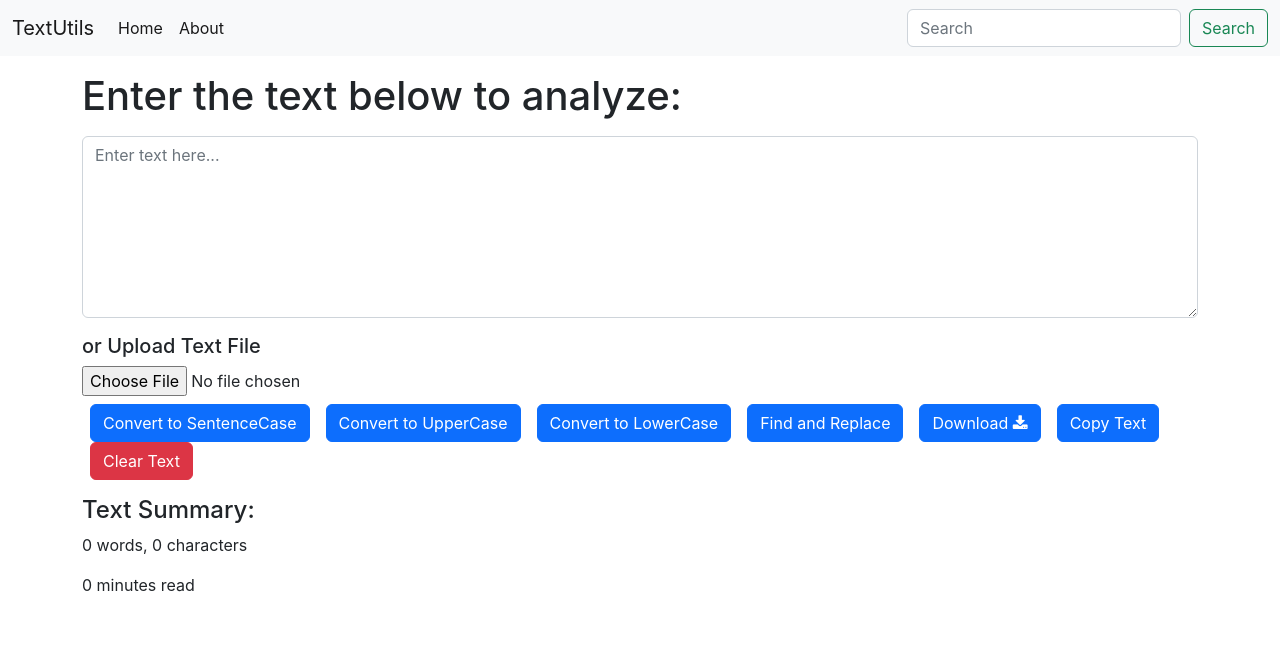
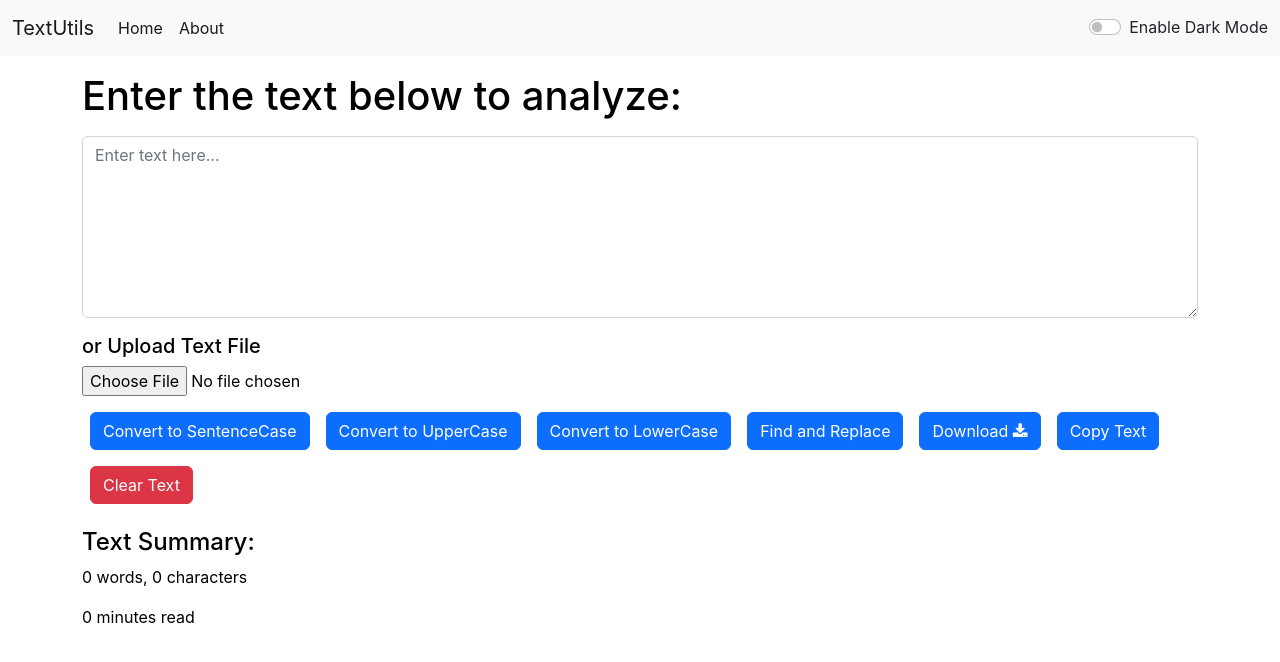
Before and after one commit to sanmeet26/TextUtils, a React (Create React App) app: page / in a window 1280 px wide. Shown: the top 662 px of the page. Built offline with nearby package versions, Linux system fonts and the light colour scheme.

Commit message:
Dark theme improved

```diff
--- a/src/App.js
+++ b/src/App.js
@@ -2,14 +2,27 @@ import './App.css';
 import Navbar from './Components/Navbar';
 import TextBox from './Components/TextBox';
 // import About from './Components/About';
+import React, {useState} from 'react';
 
 function App() {
+  const [mode, setMode] = useState('light');
+  const toggleMode = () => {
+    if(mode === 'dark') {
+      setMode('light');
+      document.body.style.backgroundColor = 'white';
+    }
+    else {
+      setMode('dark');
+      document.body.style.backgroundColor = '#161616';
+    }
+  }
+
   return (
     <>
-    <Navbar title="TextUtils" nav1="Home" nav2="About" />
+    <Navbar title="TextUtils" nav1="Home" nav2="About" mode={mode} toggleMode={toggleMode} />
     {/* <Navbar title="TextUtils" /> */}
     {/* <Navbar /> */}
-    <TextBox heading="Enter the text below to analyze:"/>
+    <TextBox heading="Enter the text below to analyze:" mode={mode} />
     {/* <About /> */}
     </>
   );
--- a/src/Components/Navbar.js
+++ b/src/Components/Navbar.js
@@ -3,7 +3,7 @@ import PropTypes from 'prop-types'
 
 export default function Navbar(props) {
   return (
-    <nav className="navbar navbar-expand-lg bg-light">
+    <nav className={`navbar navbar-expand-lg navbar-${props.mode} bg-${props.mode}`}>
       <div className="container-fluid">
         <a className="navbar-brand" href="/">{props.title}</a>
         <button className="navbar-toggler" type="button" data-bs-toggle="collapse" data-bs-target="#navbarSupportedContent" aria-controls="navbarSupportedContent" aria-expanded="false" aria-label="Toggle navigation">
@@ -29,10 +29,17 @@ export default function Navbar(props) {
               </ul>
             </li> */}
           </ul>
-          <form className="d-flex" role="search">
+
+          {/* <form className="d-flex" role="search">
             <input className="form-control me-2" type="search" placeholder="Search" aria-label="Search" />
             <button className="btn btn-outline-success" type="submit">Search</button>
-          </form>
+          </form> */}
+
+          <div className={`form-check form-switch text-${props.mode==='light'?'dark':'light'}`}>
+            <input className="form-check-input" type="checkbox" role="switch" id="flexSwitchCheckDefault" onClick={props.toggleMode}/>
+            <label className="form-check-label" htmlFor="flexSwitchCheckDefault">{props.mode==='light'?"Enable Dark Mode":"Enable Light Mode"}</label>
+          </div>
+
         </div>
       </div>
     </nav>
--- a/src/Components/TextBox.js
+++ b/src/Components/TextBox.js
@@ -109,7 +109,7 @@ export default function TextBox(props) {
 
     return (
         <>
-        <div className="container my-3">
+        <div className="container my-3" style={{color:props.mode==='dark'?'white':'black'}}>
             <h1>{props.heading}</h1>
             <div className="my-3">
                 <textarea className="form-control" id="text-box" rows="7" value={text} onChange={onChangeClick} placeholder="Enter text here..."></textarea>
@@ -118,15 +118,15 @@ export default function TextBox(props) {
                 <h5>or Upload Text File</h5>
                 <input type="file" onChange={showFile} />
             </div>
-            <button className="btn btn-primary mx-2" onClick={onSentenceClick}>Convert to SentenceCase</button>
-            <button className="btn btn-primary mx-2" onClick={onUpClick}>Convert to UpperCase</button>
-            <button className="btn btn-primary mx-2" onClick={onLowClick}>Convert to LowerCase</button>
-            <button className="btn btn-primary mx-2" onClick={onFindReplaceClick}>Find and Replace</button>
-            <button className="btn btn-primary mx-2" onClick={onDownloadClick}>Download <i className="fa fa-download"></i></button>
-            <button className="btn btn-primary mx-2" onClick={onCopyClick}>Copy Text</button>
-            <button className="btn btn-danger mx-2" onClick={onClearClick}>Clear Text</button>
+            <button className="btn btn-primary mx-2 my-2" onClick={onSentenceClick}>Convert to SentenceCase</button>
+            <button className="btn btn-primary mx-2 my-2" onClick={onUpClick}>Convert to UpperCase</button>
+            <button className="btn btn-primary mx-2 my-2" onClick={onLowClick}>Convert to LowerCase</button>
+            <button className="btn btn-primary mx-2 my-2" onClick={onFindReplaceClick}>Find and Replace</button>
+            <button className="btn btn-primary mx-2 my-2" onClick={onDownloadClick}>Download <i className="fa fa-download"></i></button>
+            <button className="btn btn-primary mx-2 my-2" onClick={onCopyClick}>Copy Text</button>
+            <button className="btn btn-danger mx-2 my-2" onClick={onClearClick}>Clear Text</button>
         </div>
-        <div className="container my-3">
+        <div className="container my-3" style={{color:props.mode==='dark'?'white':'black'}}>
             <h4>Text Summary:</h4>
             <p>{getTextWordCount()} words, {text.length} characters</p>
             <p>{getTextWordCount() * 0.008} minutes read</p>
```
